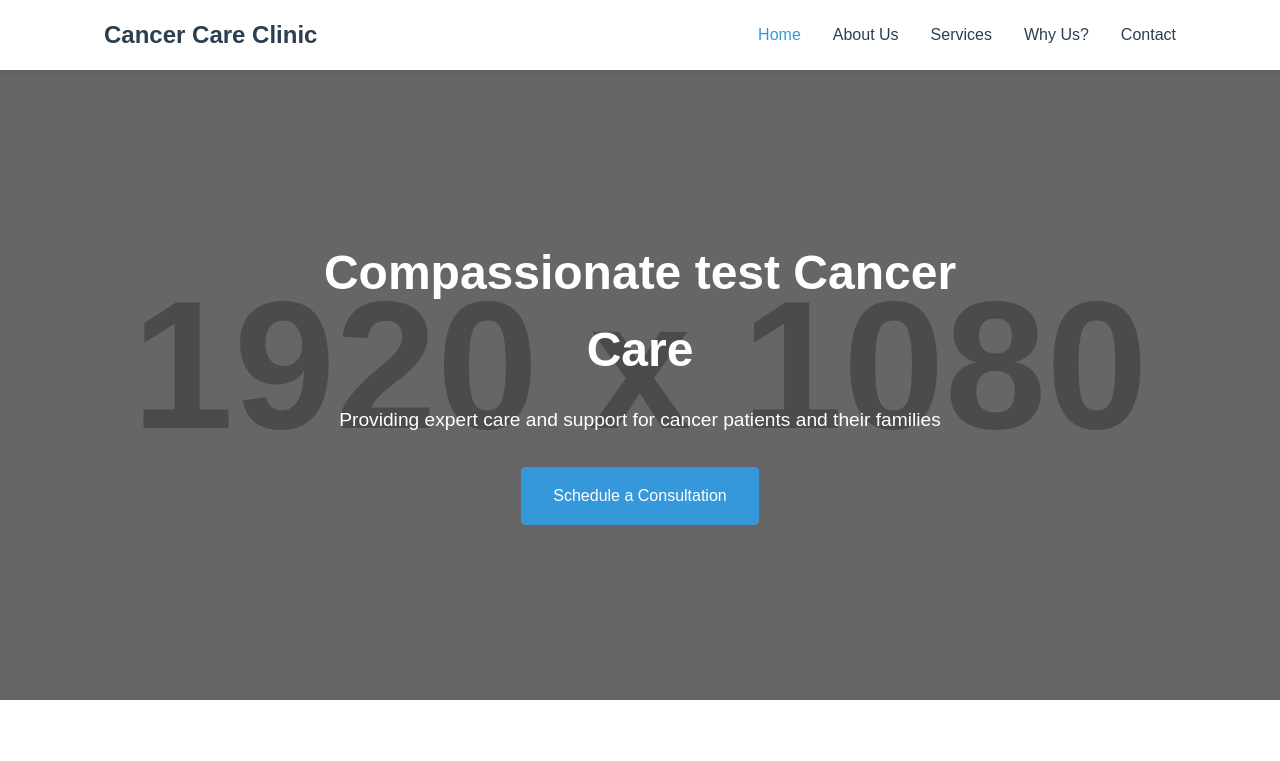
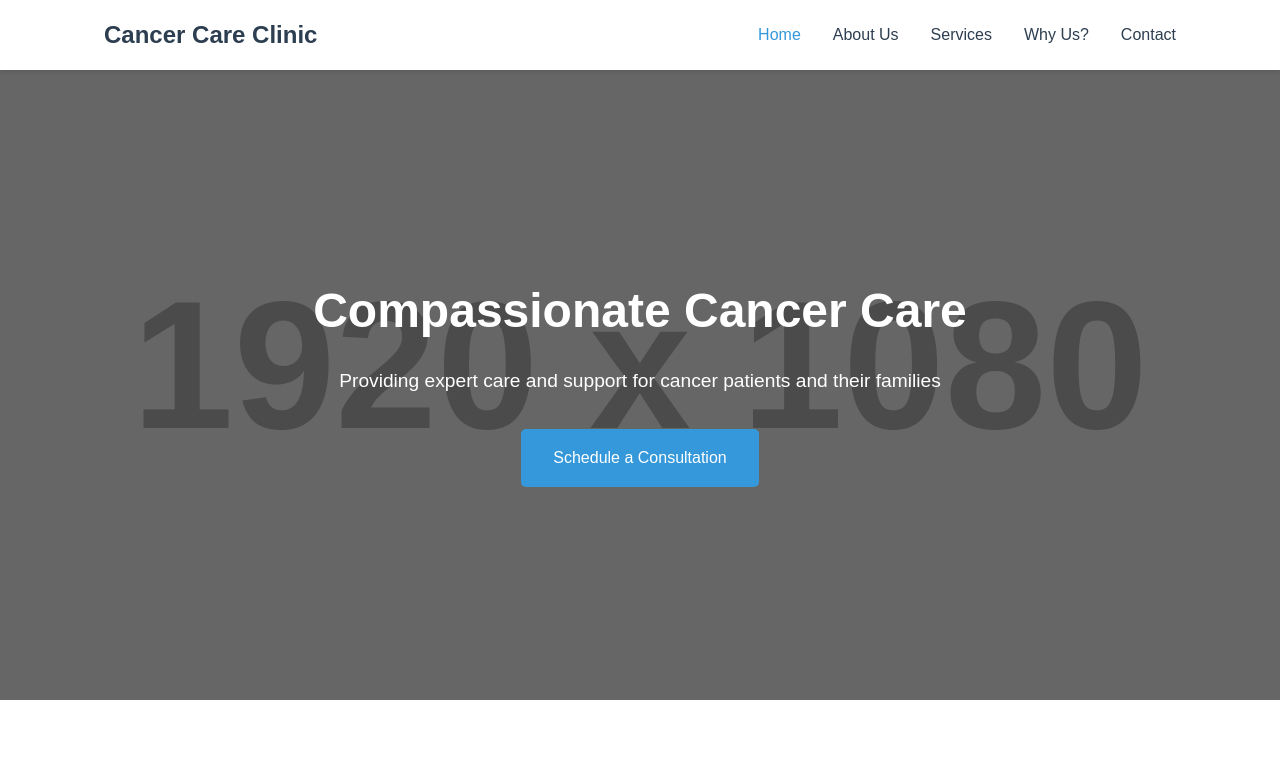
Before and after one commit to Muzammil157/cancerscareclinic, a plain HTML site: page index.html in a window 1280 px wide. Shown: the top 761 px of the page. Drawn offline with Linux system fonts and the light colour scheme; placeholder pictures from the web are drawn by us.

Commit message:
test change

```diff
--- a/index.html
+++ b/index.html
@@ -31,7 +31,7 @@
     <main>
         <section class="hero">
             <div class="hero-content">
-                <h1>Compassionate test Cancer Care</h1>
+                <h1>Compassionate Cancer Care</h1>
                 <p>Providing expert care and support for cancer patients and their families</p>
                 <a href="contact.html" class="cta-button">Schedule a Consultation</a>
             </div>
```
